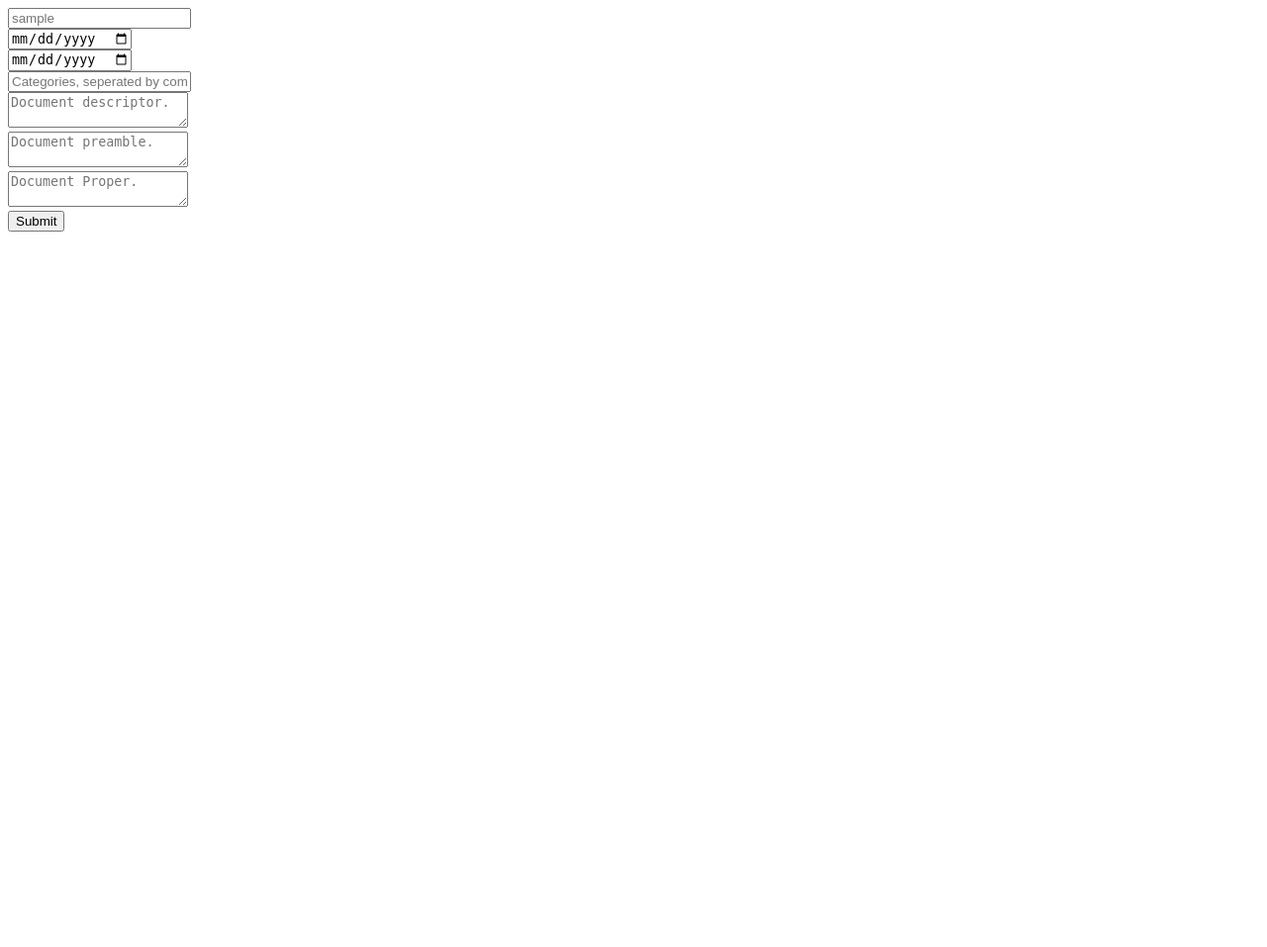
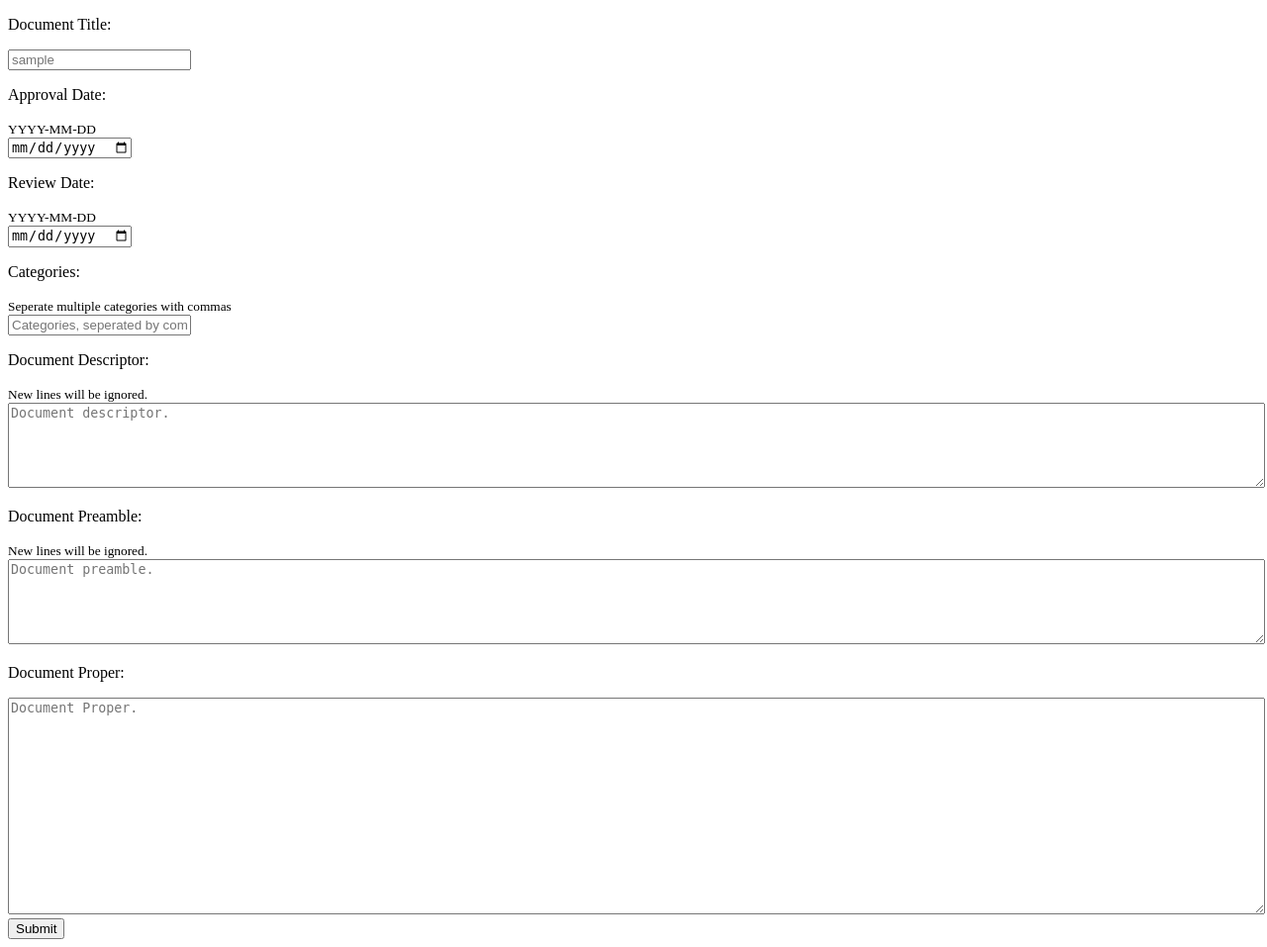
Before and after one commit to shakna-israel/doccu, a Flask app: a page that uses templates/new_document.html in a window 1280 px wide. Shown: the whole page at 99% size. Before the commit the page ends 234 px from the top, so only its background shows below. Run offline with Flask 2, Linux system fonts and the light colour scheme.

Commit message:
Styled form

```diff
--- a/templates/new_document.html
+++ b/templates/new_document.html
@@ -1,12 +1,28 @@
 <!doctype html>
 <title>Doccu - New Document: {{title}}</title>
+<style>
+textarea { width: 100%; height: 6em; }
+#document-proper { height: 16em; }
+</style>
 <form action="/document/new/{{title}}/" method="POST">
+<p>Document Title:</p>
 <input name="title" type="text" required placeholder="{{title}}" /><br>
+<p>Approval Date:</p>
+<small>YYYY-MM-DD</small><br>
 <input name="date" type="date" required placeholder="Date of Activation." /><br>
+<p>Review Date:</p>
+<small>YYYY-MM-DD</small><br>
 <input name="date-renew" type="date" required placeholder="Date of Next Review." /><br>
+<p>Categories:</p>
+<small>Seperate multiple categories with commas</small><br>
 <input name="category" type="text" required placeholder="Categories, seperated by commas." /><br>
+<p>Document Descriptor:</p>
+<small>New lines will be ignored.</small>
 <textarea name="descriptor" required placeholder="Document descriptor."></textarea><br>
+<p>Document Preamble:</p>
+<small>New lines will be ignored.</small>
 <textarea name="preamble" required placeholder="Document preamble."></textarea><br>
-<textarea name="document-proper" required placeholder="Document Proper."></textarea><br>
+<p>Document Proper:</p>
+<textarea id="document-proper" name="document-proper" required placeholder="Document Proper."></textarea><br>
 <input value="Submit" type="submit" />
 </form>
```
Also changed, not shown: word-test.db (added).
